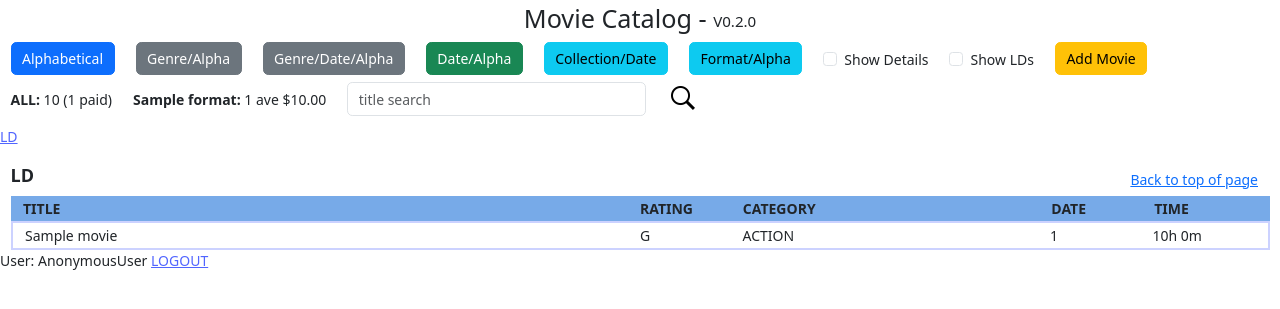
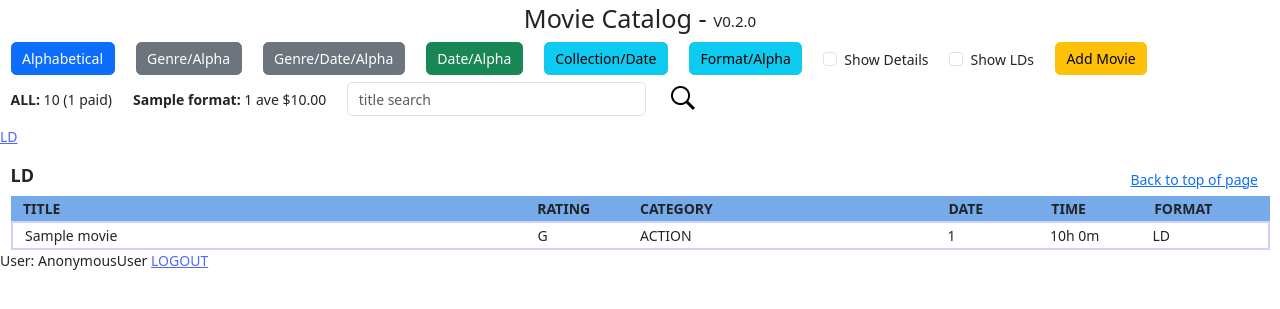
Before and after one commit to pmichali/viewmaster, a Django app: template movie_library/viewmaster/templates/viewmaster/movie_list.html in a window 1280 px wide. Shown: the top 309 px of the page. Run offline with Django 5.2, Linux system fonts and the light colour scheme; tables that the repository leaves empty hold one stand-in row (values such as "Sample post"); the template is opened without the code that fills it: values that come from a table or form of the project are taken from there, most other values are stand-ins (such as "Sample title", 1, 10 or a date in 2020).

Commit message:
Have show LD flag persisted (Only use session, when get list)

```diff
--- a/movie_library/viewmaster/templates/viewmaster/movie_list.html
+++ b/movie_library/viewmaster/templates/viewmaster/movie_list.html
@@ -135,7 +135,7 @@ a {
 	<div class="col-auto mb-2 mt-2">
 	  <div class="form-check">
 	    <input class="form-check-input" type="checkbox" id="LD"
-	           name="showLD" value="show" {% if show_LD %}checked{% endif %} >
+	           name="showLD" value="show" {% if showLD %}checked{% endif %} >
 	    <label class="form-check-label" for="LD"> Show LDs</label>
 	  </div>
 	</div>
@@ -203,11 +203,12 @@ a {
 	    {% if not show_details %}
           <div class="row header">
             <div class="row">
-              <div class="col-lg-6">TITLE</div>
+              <div class="col-lg-5">TITLE</div>
               <div class="col-lg">RATING</div>
               <div class="col-lg-3">CATEGORY</div>
               <div class="col-lg">DATE</div>
               <div class="col-lg">TIME</div>
+              <div class="col-lg">FORMAT</div>
             </div>
           </div>
 	    {% endif %}
@@ -242,11 +243,12 @@ a {
 		    </div>
 		  {% else %}
 		    <div class="row">
-		      <div class="col-lg-6">{{ movie.title }}</div>
+		      <div class="col-lg-5">{{ movie.title }}</div>
 		      <div class="col-lg">{{ movie.rating }}</div>
 		      <div class="col-lg-3">{{ movie.category }}</div>
 		      <div class="col-lg">{{ movie.release }}</div>
 		      <div class="col-lg">{{ movie.duration_str }}</div>
+		      <div class="col-lg">{{ movie.format }}</div>
 		    </div>
 		  {% endif %}
 		  </a>
```
Also changed, not shown: movie_library/viewmaster/views.py (+11 -5 lines).
